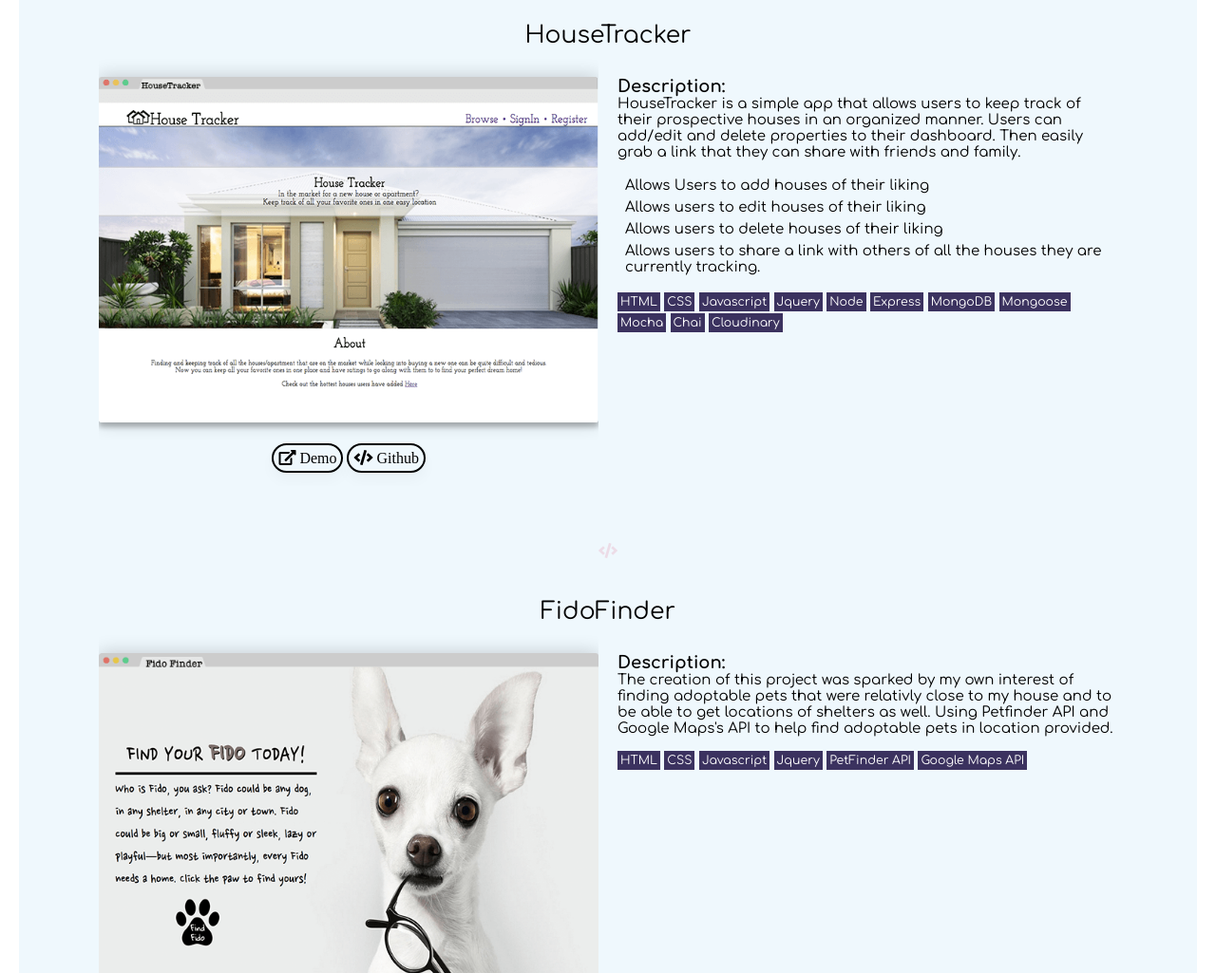
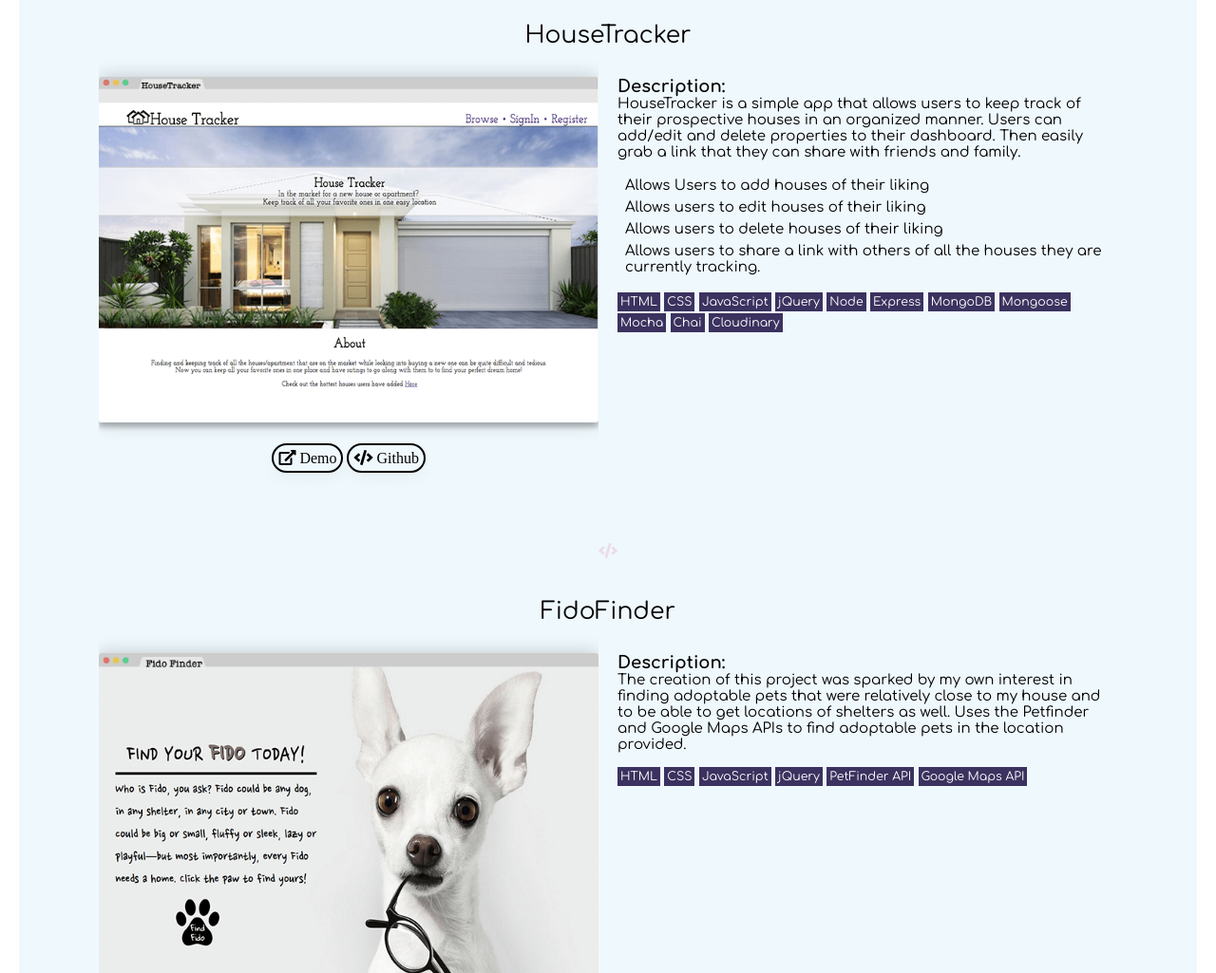
Before and after one commit to DikshaSach/DikshaSach.github.io, a plain HTML site: page index.html in a window 1280 px wide. Shown: the part 1775-2800 px from the top of the page at 95% size. Drawn offline with nearby package versions, Linux system fonts and the light colour scheme.

Commit message:
Fixing typos in text.

```diff
--- a/index.html
+++ b/index.html
@@ -4,7 +4,7 @@
 <head>
     <meta name="viewport" content="width=device-width, initial-scale=1">
     <meta name="description" content="Personal Portfolio page.">
-    <meta name="keywords" content="HTML,CSS, JQuery, JavaScript, Portfolio">
+    <meta name="keywords" content="HTML,CSS, jQuery, JavaScript, Portfolio">
     <meta name="author" content="Diksha Sach">
     <link rel="stylesheet" href="index.css">
     <link href="/favicon.ico" rel="icon" type="image/x-icon" />
@@ -71,7 +71,7 @@
             <div class="container flex">
                 <div class="col1">
                     <h1>About</h1>
-                    <div>Hello! My name is Diksha Sach. I'm a Front End Developer based in New York. I've created projects with MongoDB, Express , React/Redux and Node. I am passionate about growing through new experiences and appreciate challenges.My background as a Computer Science Major as well as my background in web development have allowed me to attain a strong foundation in web development. I believe I can make an impact on any team with my unique blend of skills and passion. When I'm not busy coding, you'll catch me driving arond exploring new places and trying new things. Get in touch with me! </div>
+                    <div>Hello! My name is Diksha Sach. I'm a Front End Developer based in New York. I've created projects with MongoDB, Express, React/Redux and Node. I am passionate about growing through new experiences and appreciate challenges. My background as a Computer Science Major as well as my background in web development have allowed me to attain a strong foundation in web development. I believe I can make an impact on any team with my unique blend of skills and passion. When I'm not busy coding, you'll catch me driving around exploring new places and trying new things. Get in touch with me! </div>
                     <div class="resume"><a href="/DikshaSachResume.pdf" download>Resume</a></div>
                 </div>
             </div>
@@ -89,7 +89,7 @@
                     </div>
                     <div class="description col1 notAnimated animateBlock right">
                         <div class="description-title">Description:</div>
-                        Track and log your workouts , water-intake and weight to make sure you make the best of today. For a better tomorrow!
+                        Track and log your workouts, water-intake and weight to make sure you make the best of today. For a better tomorrow!
                         <ul class="description-list">
                             <li>Allows Users to add their workouts for the day.</li>
                             <li>Allows users to edit workouts</li>
@@ -100,7 +100,7 @@
                         <ul class="languages-used-list">
                             <li>HTML</li>
                             <li>CSS</li>
-                            <li>Javascript</li>
+                            <li>JavaScript</li>
                             <li>React</li>
                             <li>Redux</li>
                             <li>Enyzme</li>
@@ -139,8 +139,8 @@
                         <ul class="languages-used-list">
                             <li>HTML</li>
                             <li>CSS</li>
-                            <li>Javascript</li>
-                            <li>Jquery</li>
+                            <li>JavaScript</li>
+                            <li>jQuery</li>
                             <li>Node</li>
                             <li>Express</li>
                             <li>MongoDB</li>
@@ -168,12 +168,12 @@
                     </div>
                     <div class="description col1 notAnimated animateBlock right">
                         <div class="description-title">Description:</div>
-                        The creation of this project was sparked by my own interest of finding adoptable pets that were relativly close to my house and to be able to get locations of shelters as well. Using Petfinder API and Google Maps's API to help find adoptable pets in location provided.
+                        The creation of this project was sparked by my own interest in finding adoptable pets that were relatively close to my house and to be able to get locations of shelters as well. Uses the Petfinder and Google Maps APIs to find adoptable pets in the location provided.
                         <ul class="languages-used-list">
                             <li>HTML</li>
                             <li>CSS</li>
-                            <li>Javascript</li>
-                            <li>Jquery</li>
+                            <li>JavaScript</li>
+                            <li>jQuery</li>
                             <li>PetFinder API</li>
                             <li>Google Maps API</li>
                         </ul>
@@ -194,12 +194,12 @@
                     </div>
                     <div class="description col1 notAnimated animateBlock right">
                         <div class="description-title">Description:</div>
-                        Created using JQuery, HTML, CSS and Javscript to test users knowledge about outer space.
+                        Created using jQuery, HTML, CSS and JavaScript to test users knowledge about outer space.
                         <ul class="languages-used-list">
                             <li>HTML</li>
                             <li>CSS</li>
-                            <li>Javascript</li>
-                            <li>Jquery</li>
+                            <li>JavaScript</li>
+                            <li>jQuery</li>
                         </ul>
                     </div>
                 </div>
@@ -228,7 +228,7 @@
                     </div>
                     <div class="holder col ">
                         <div class="card">
-                            <div class="front color">Javascript</div>
+                            <div class="front color">JavaScript</div>
                         </div>
                     </div>
                 </div>
```
